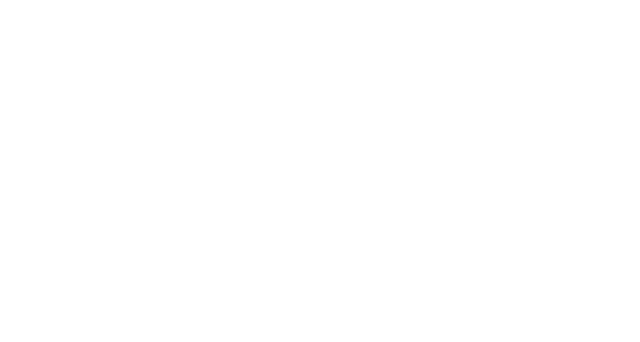
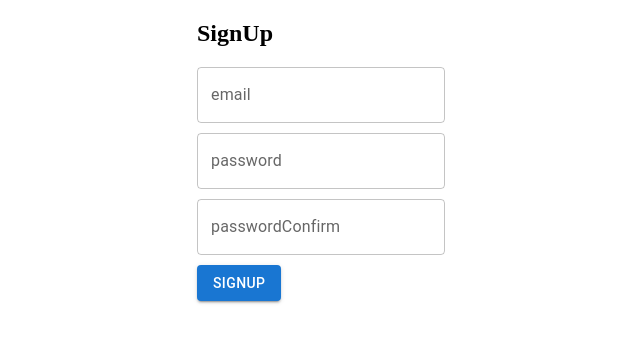
Before and after one commit to kwonhygge/react-todo-app, a React (Create React App) app in the folder client/: page /auth/signup in a window 1280 px wide. Before the commit this address had no page. Shown: the top 342 px of the page, without its empty margins (319-959 px from the left). Built offline with nearby package versions, Linux system fonts and the light colour scheme.

Commit message:
fix: 경로 변경

```diff
--- a/client/src/routes/MainRoutes.tsx
+++ b/client/src/routes/MainRoutes.tsx
@@ -5,8 +5,8 @@
   return (
     <>
       <Routes>
-        <Route path="/login" element={<Login />} />
-        <Route path="/signup" element={<SignUp />} />
+        <Route path="/auth/login" element={<Login />} />
+        <Route path="/auth/signup" element={<SignUp />} />
       </Routes>
     </>
   );
```
